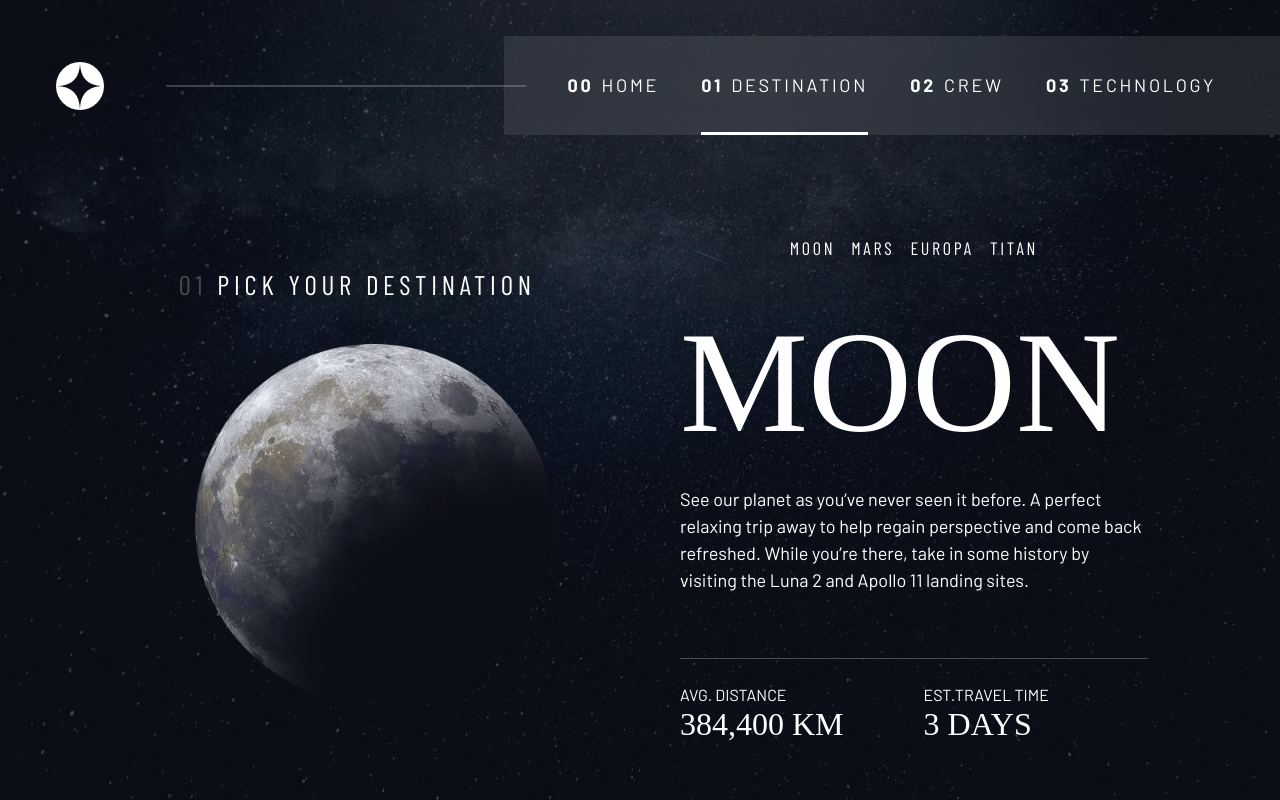
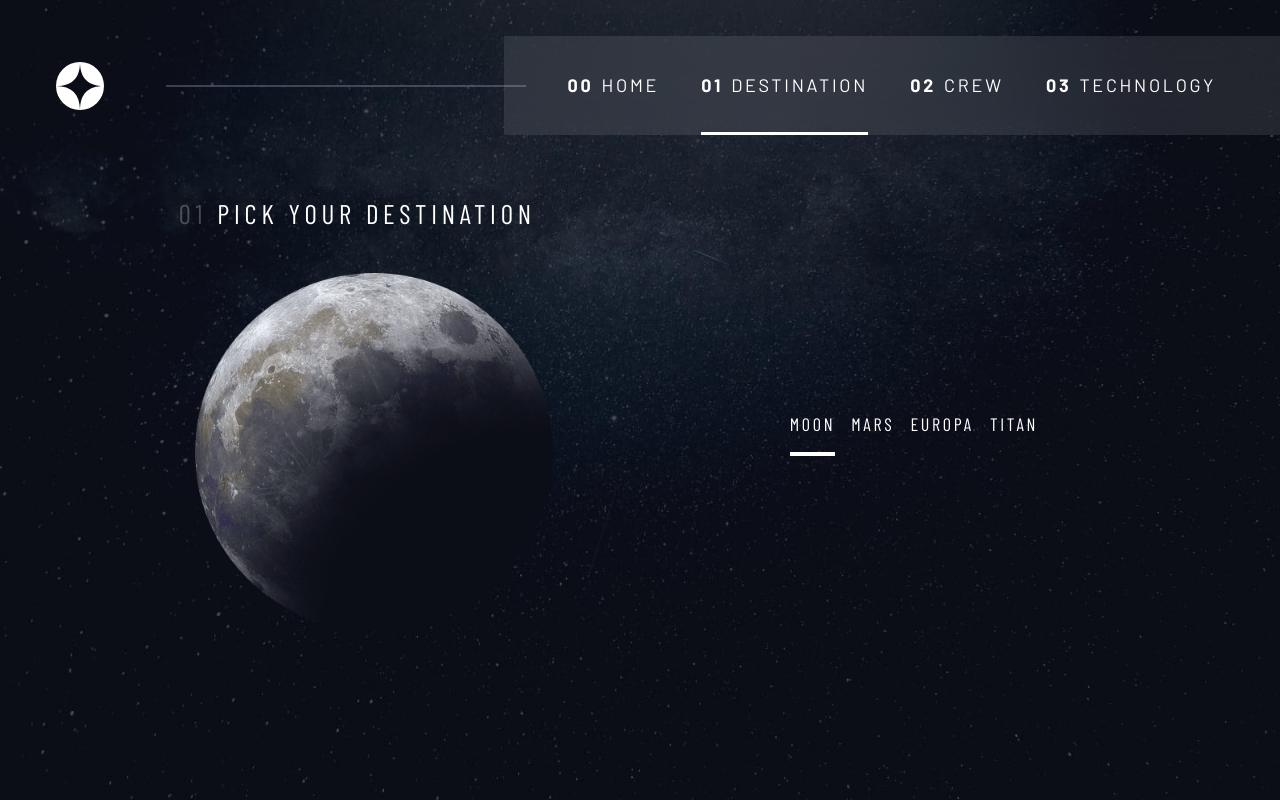
Before and after one commit to cruzrafaelx/space-travel, a React (Create React App) app: page /destinations in a window 1280 px wide. Built offline with nearby package versions, Linux system fonts and the light colour scheme; a web font is replaced by a local one.

Commit message:
Conditionally render other destinations details

```diff
--- a/src/App.js
+++ b/src/App.js
@@ -5,6 +5,7 @@ import Homepage from './pages/Homepage';
 import Destinations from './Layouts/DestinationsLayout';
 import Crew from './pages/Crew';
 import Technology from './pages/Technology';
+import Planet from './pages/Planet';
 import { BrowserRouter, Routes, Route } from 'react-router-dom';
 
 
@@ -15,9 +16,14 @@ function App() {
       <Routes>
         <Route path='/' element={<Layout/>}>
           <Route index element={<Homepage/>}></Route>
-          <Route path='/destinations' element={<Destinations/>}></Route>
-          <Route path='/crew' element={<Crew/>}></Route>
-          <Route path='/technology' element={<Technology/>}></Route>
+          <Route path='destinations' element={<Destinations/>}>
+            <Route path=':id' element={<Planet/>}></Route>
+            {/* <Route path='./:id' element={<Mars/>}></Route>
+            <Route path='./:id' element={<Europa/>}></Route>
+            <Route path='./:id' element={<Titan/>}></Route> */}
+          </Route>
+          <Route path='crew' element={<Crew/>}></Route>
+          <Route path='technology' element={<Technology/>}></Route>
         </Route>
       </Routes>
     </BrowserRouter>
--- a/src/Layouts/DestinationsLayout.jsx
+++ b/src/Layouts/DestinationsLayout.jsx
@@ -1,14 +1,16 @@
 import React from 'react'
 import data from '../data.json'
-import { NavLink } from 'react-router-dom'
+import { NavLink, Outlet, useParams } from 'react-router-dom'
 
 function Destinations() {
 
-  const image = data.destinations[0].images.png
-  const title = data.destinations[0].name
-  const description = data.destinations[0].description
-  const distance = data.destinations[0].distance
-  const travel = data.destinations[0].travel
+  const id = useParams().id
+  const image = id ?
+                data.destinations[id].images.png :
+                data.destinations[0].images.png
+
+  console.log(image)
+
 
   return (
     <section className='grid-container grid-container--destinations destinations flow' style={{"--flow-space": "1.5rem"}}>
@@ -20,24 +22,13 @@ function Destinations() {
         <div className='dest-content flow' >
           <nav>
               <ul className="secondary-nav underline-indicators flex">
-                  <li><NavLink to='/destinations/moon' className="uppercase text-white letter-spacing-2">Moon</NavLink></li>
-                  <li><NavLink to='/destinations/mars' className="uppercase text-white letter-spacing-2">Mars</NavLink></li>
-                  <li><NavLink to='/destinations/europa' className="uppercase text-white letter-spacing-2">Europa</NavLink></li>
-                  <li><NavLink to='/destinations/titan' className="uppercase text-white letter-spacing-2">Titan</NavLink></li>
+                  <li><NavLink to='.' className="uppercase text-white letter-spacing-2">Moon</NavLink></li>
+                  <li><NavLink to='./1' className="uppercase text-white letter-spacing-2">Mars</NavLink></li>
+                  <li><NavLink to='./2' className="uppercase text-white letter-spacing-2">Europa</NavLink></li>
+                  <li><NavLink to='./3' className="uppercase text-white letter-spacing-2">Titan</NavLink></li>
               </ul>
           </nav>
-          <h1 className='fs-900 ff-serif uppercase'>{title}</h1>
-          <p className='description'>{description}</p>
-          <div className='dest-sub-content flex'>
-            <div >
-              <p className='uppercase fs-300'>avg. distance</p>
-              <h3 className='uppercase fs-600 ff-serif'>{distance}</h3>
-            </div>
-            <div >
-              <p className='uppercase fs-300'>est.travel time</p>
-              <h3 className='uppercase fs-600 ff-serif'>{travel}</h3>
-            </div>
-          </div>
+          <Outlet context={data}/>
         </div>
 
     </section>
--- a/src/data.json
+++ b/src/data.json
@@ -8,7 +8,8 @@
         },
         "description": "See our planet as you’ve never seen it before. A perfect relaxing trip away to help regain perspective and come back refreshed. While you’re there, take in some history by visiting the Luna 2 and Apollo 11 landing sites.",
         "distance": "384,400 km",
-        "travel": "3 days"
+        "travel": "3 days",
+        "id": 0
       },
       {
         "name": "Mars",
@@ -18,7 +19,8 @@
         },
         "description": "Don’t forget to pack your hiking boots. You’ll need them to tackle Olympus Mons, the tallest planetary mountain in our solar system. It’s two and a half times the size of Everest!",
         "distance": "225 mil. km",
-        "travel": "9 months"
+        "travel": "9 months",
+        "id": 1
       },
       {
         "name": "Europa",
@@ -28,7 +30,8 @@
         },
         "description": "The smallest of the four Galilean moons orbiting Jupiter, Europa is a winter lover’s dream. With an icy surface, it’s perfect for a bit of ice skating, curling, hockey, or simple relaxation in your snug wintery cabin.",
         "distance": "628 mil. km",
-        "travel": "3 years"
+        "travel": "3 years",
+        "id": 2
       },
       {
         "name": "Titan",
@@ -38,7 +41,8 @@
         },
         "description": "The only moon known to have a dense atmosphere other than Earth, Titan is a home away from home (just a few hundred degrees colder!). As a bonus, you get striking views of the Rings of Saturn.",
         "distance": "1.6 bil. km",
-        "travel": "7 years"
+        "travel": "7 years",
+        "id": 3
       }
     ],
     "crew": [
--- /dev/null
+++ b/src/pages/Planet.js
@@ -0,0 +1,36 @@
+import React from 'react'
+import { useParams, useOutletContext } from 'react-router-dom'
+
+function Planet() {
+
+ const id = useParams().id
+ console.log(id)
+
+ const data = useOutletContext()
+ console.log(data)
+
+//  const image = data.destinations[0].images.png
+ const title =  data.destinations[id].name
+ const description = data.destinations[id].description
+ const distance = data.destinations[id].distance
+ const travel = data.destinations[id].travel
+
+  return (
+    <div>
+        <h1 className='fs-900 ff-serif uppercase'>{title}</h1>
+          <p className='description'>{description}</p>
+          <div className='dest-sub-content flex'>
+            <div >
+              <p className='uppercase fs-300'>avg. distance</p>
+              <h3 className='uppercase fs-600 ff-serif'>{distance}</h3>
+            </div>
+            <div >
+              <p className='uppercase fs-300'>est.travel time</p>
+              <h3 className='uppercase fs-600 ff-serif'>{travel}</h3>
+            </div>
+          </div>
+    </div>
+  )
+}
+
+export default Planet
```
